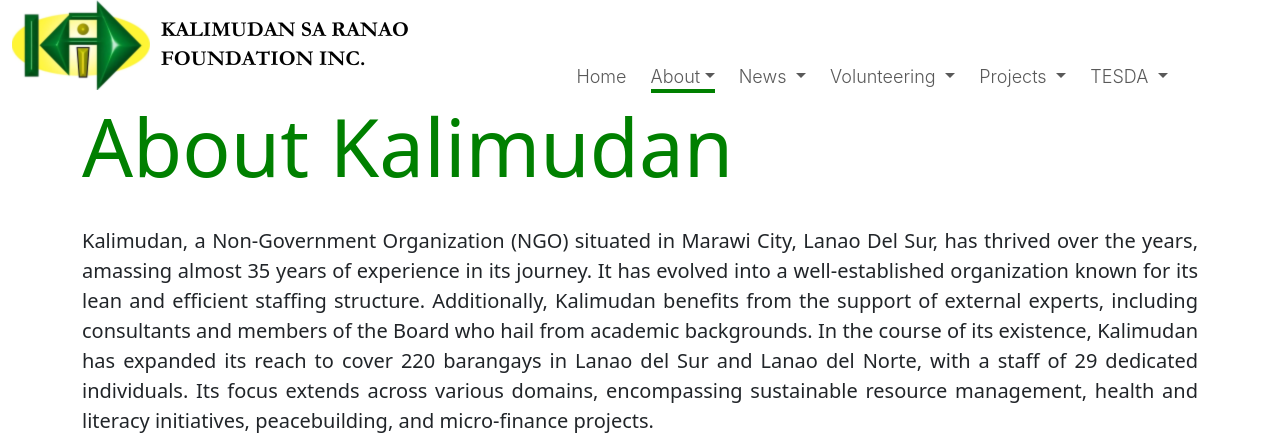
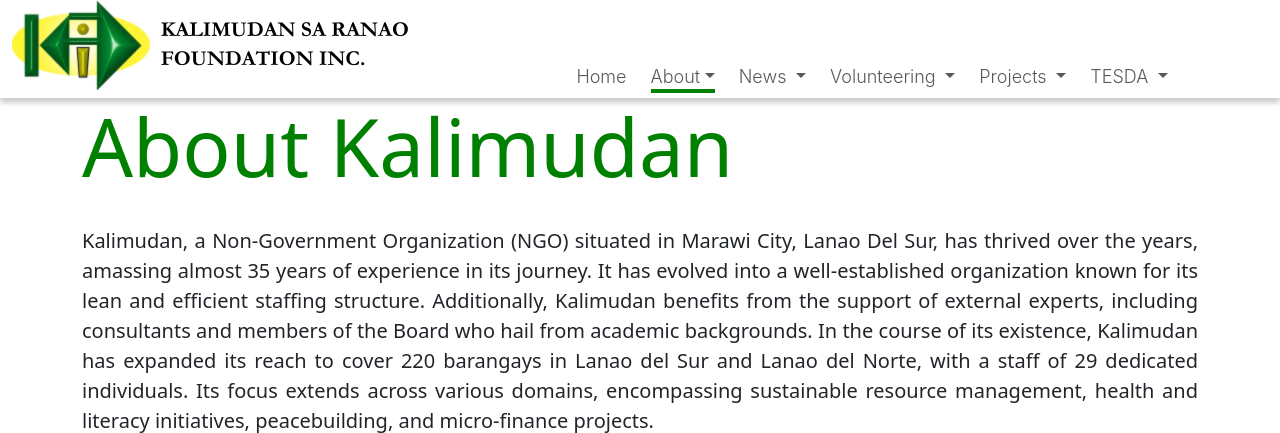
Before and after one commit to oweeengk/Kalimudan, a Django app: page /about/ in a window 1280 px wide. Shown: the top 433 px of the page. Run offline with Django 4.2, Linux system fonts and the light colour scheme.

Commit message:
Add shadow to navbar

```diff
--- a/homepage/templates/navbar.html
+++ b/homepage/templates/navbar.html
@@ -1,7 +1,7 @@
 {% load static %}
 {% load custom_tags %}
 
-<nav class="navbar navbar-expand-lg navbar-light bg-white pt-0">
+<nav class="navbar navbar-expand-lg navbar-light bg-white pt-0 navbar-with-shadow">
   <div class="container-fluid">
     <a class="navbar-brand" href="{% url 'homepage:index'%}">
       <img
--- a/static/css/main.css
+++ b/static/css/main.css
@@ -141,3 +141,7 @@ a.text-reset:hover {
   text-decoration: none;
   background-color: white;
 }
+
+.navbar-with-shadow {
+  box-shadow: 0px 5px 5px rgba(0, 0, 0, 0.2);
+}
```
